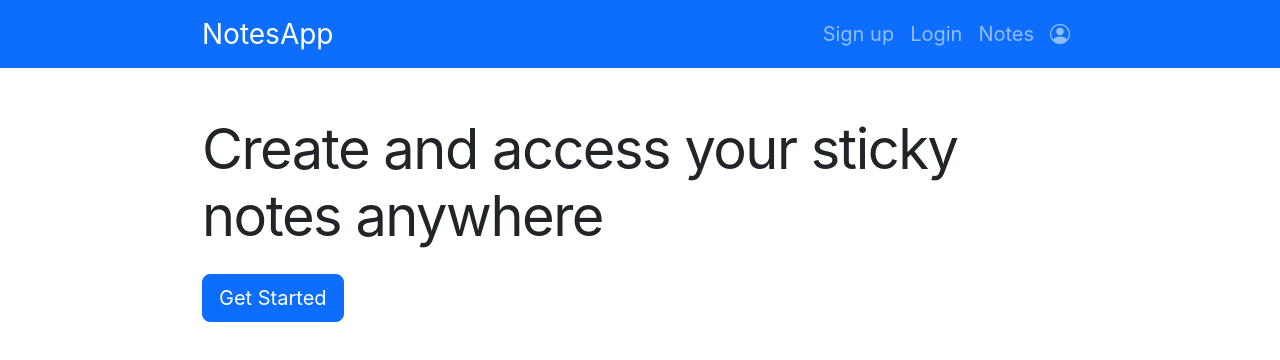
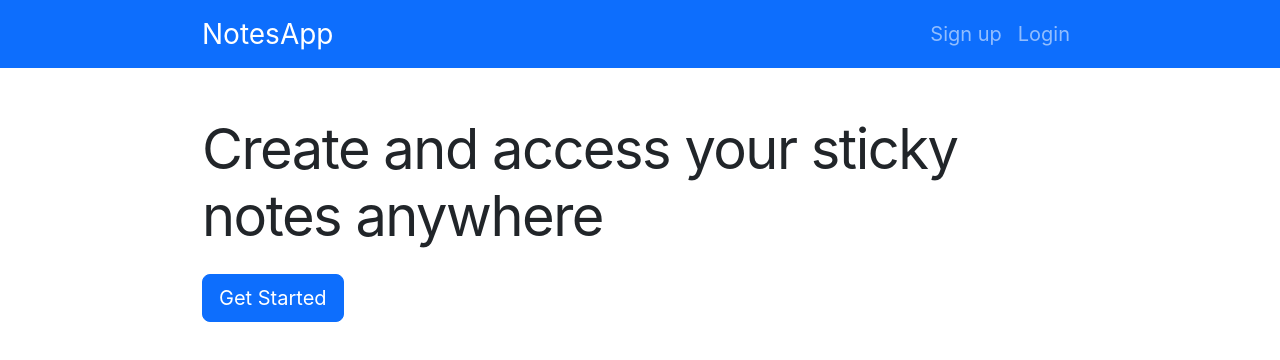
Before and after one commit to pankaj1707k/notesapp-frontend-react, a React (Create React App) app: page / in a window 1280 px wide. Shown: the top 360 px of the page. Built offline with nearby package versions, Linux system fonts and the light colour scheme.

Commit message:
feat: render nav options based on auth state and handle logout

```diff
--- a/src/components/Header.js
+++ b/src/components/Header.js
@@ -2,7 +2,7 @@ import { Link } from "react-router-dom";
 import NavbarToggler from "./NavbarToggler";
 import NavList from "./NavList";
 
-const Header = () => {
+const Header = (props) => {
   return (
     <nav className="navbar navbar-expand-sm navbar-dark bg-primary">
       <div className="container">
@@ -14,7 +14,7 @@ const Header = () => {
           className="collapse navbar-collapse justify-content-end"
           id="navbarNav"
         >
-          <NavList />
+          <NavList auth={props.auth} setAuth={props.setAuth} />
         </div>
       </div>
     </nav>
--- a/src/components/NavList.js
+++ b/src/components/NavList.js
@@ -1,8 +1,29 @@
-import { Link } from "react-router-dom";
+import axios from "axios";
+import { Link, useNavigate } from "react-router-dom";
+import { BASE_URL } from "../constants";
 
-const NavList = () => {
+const NavList = (props) => {
+  var navigate = useNavigate();
+
+  const handleLogout = async (e) => {
+    try {
+      const url = BASE_URL + "/users/logout/";
+      const headers = {
+        Authorization: `Token ${localStorage.getItem("authtoken")}`,
+      };
+      const response = await axios.get(url, { headers });
+      console.log(response);
+      localStorage.removeItem("authtoken");
+      props.setAuth(false);
+      navigate("/");
+    } catch (error) {
+      console.log(error);
+    }
+  };
+
+  const renderUnauthenticated = () => {
     return (
-    <ul className="navbar-nav">
+      <>
         <li className="nav-item fs-5">
           <Link className="nav-link" to="/signup">
             Sign up
@@ -13,16 +34,38 @@ const NavList = () => {
             Login
           </Link>
         </li>
+      </>
+    );
+  };
+
+  const renderAuthenticated = () => {
+    return (
+      <>
         <li className="nav-item fs-5">
           <Link className="nav-link" to="/notes">
             Notes
           </Link>
         </li>
         <li className="nav-item fs-5">
+          <button
+            className="nav-link bg-transparent border-0"
+            onClick={handleLogout}
+          >
+            Logout
+          </button>
+        </li>
+        <li className="nav-item fs-5">
           <Link className="nav-link" to="/profile">
             <i className="bi bi-person-circle"></i>
           </Link>
         </li>
+      </>
+    );
+  };
+
+  return (
+    <ul className="navbar-nav">
+      {props.auth ? renderAuthenticated() : renderUnauthenticated()}
     </ul>
   );
 };
```
Lines whose indentation alone changed are shown as unchanged.
